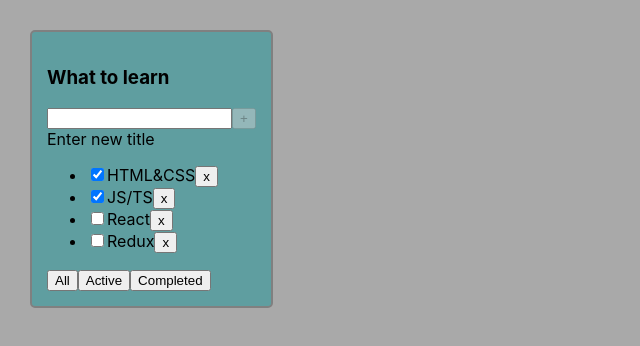
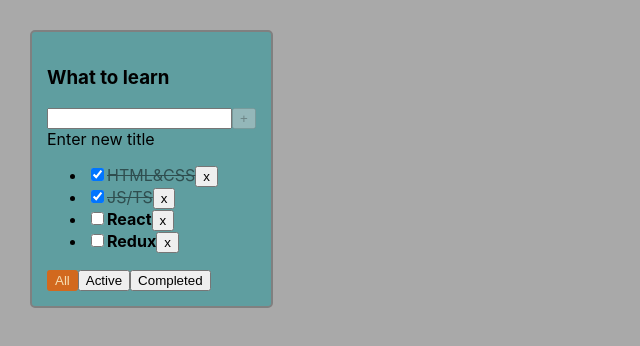
Before and after one commit to Taitanos/todolist-ts, a React (Create React App) app: page / in a window 1280 px wide. Shown: the top 346 px of the page, without its empty margins (0-640 px from the left). Built offline with nearby package versions, Linux system fonts and the light colour scheme.

Commit message:
refactoring code

```diff
--- a/src/App.css
+++ b/src/App.css
@@ -16,3 +16,24 @@
   padding: 15px;
   height: max-content;
 }
+
+.task{
+  font-weight: bold;
+}
+
+.task-done {
+  text-decoration: line-through;
+  opacity: 0.5;
+}
+
+.btn-active {
+  background-color: chocolate;
+  color: wheat;
+  border-radius: 3px;
+  border: 2px solid chocolate;
+}
+
+.input-error {
+  border: 2px solid red;
+  outline: none;
+}
--- a/src/App.tsx
+++ b/src/App.tsx
@@ -59,6 +59,7 @@ function App() {
             <Todolist
                 tasks={filteredTasksForRender}
                 title={todoListTitle}
+                filter={filter}
                 removeTask={removeTask}
                 changeFilter={changeFilter}
                 addTask={addTask}
--- a/src/Todolist.tsx
+++ b/src/Todolist.tsx
@@ -4,6 +4,7 @@ import {FilterValuesType} from './App';
 type TodoListPropsType = {
     title: string
     tasks: Array<TaskType>
+    filter: FilterValuesType
     removeTask: (taskId: string) => void
     changeFilter: (nextFilterValue: FilterValuesType) => void
     addTask: (title: string) => void
@@ -16,16 +17,23 @@ export type TaskType = {
     isDone: boolean
 }
 
-const Todolist: FC<TodoListPropsType> = ({title, tasks, removeTask, changeFilter, addTask, changeTaskStatus}) => {
+const Todolist: FC<TodoListPropsType> = ({
+                                             title,
+                                             tasks,
+                                             filter,
+                                             removeTask,
+                                             changeFilter,
+                                             addTask,
+                                             changeTaskStatus
+                                         }) => {
 
     const [newTaskTitle, setNewTaskTitle] = useState('')
+    const [inputError, setInputError] = useState(false)
 
     // проходим по массиву заданий и рисуем их
     const listItems: Array<JSX.Element> = tasks.map(t => {
-
         const onClickRemoveTaskHandler = () => removeTask(t.id)
         const onChangeTaskStatusHandler = (e: React.ChangeEvent<HTMLInputElement>) => changeTaskStatus(t.id, e.currentTarget.checked)
-
         return (
             <li key={t.id}>
                 <input
@@ -33,7 +41,7 @@ const Todolist: FC<TodoListPropsType> = ({title, tasks, removeTask, changeFilter
                     type="checkbox"
                     checked={t.isDone}
                 />
-                <span>{t.title}</span>
+                <span className={t.isDone ? 'task-done' : 'task'}>{t.title}</span>
                 <button onClick={onClickRemoveTaskHandler}>x</button>
             </li>
         )
@@ -51,15 +59,24 @@ const Todolist: FC<TodoListPropsType> = ({title, tasks, removeTask, changeFilter
         setNewTaskTitle('')
     }
 
-    const onChangeSetNewTitle = (e: React.ChangeEvent<HTMLInputElement>) => setNewTaskTitle(e.target.value)
+    const onChangeSetNewTaskTitle = (e: React.ChangeEvent<HTMLInputElement>) => {
+        const trimmedTitle = e.target.value.trim()
+        if (trimmedTitle || e.target.value.length === 0) {
+            inputError && setInputError(false)
+            setNewTaskTitle(trimmedTitle)
+        } else {
+            setInputError(true)
+        }
+    }
 
     const onKeyDownAddTask = (e: React.KeyboardEvent<HTMLInputElement>) => e.key === 'Enter' && onClickAddTask()
-
     const isAddBtnDisabled = !newTaskTitle || newTaskTitle.length >= 15
 
-    const userMessage = newTaskTitle.length < 15
-        ? <span>Enter new title</span>
-        : <span style={{color: 'red'}}>Your title is too long</span>
+    const userMessage = inputError
+        ? <span style={{color: 'red'}}>Your title is too empty</span>
+        : newTaskTitle.length < 15
+            ? <span>Enter new title</span>
+            : <span style={{color: 'red'}}>Your title is too long</span>
 
 
     return (
@@ -68,8 +85,9 @@ const Todolist: FC<TodoListPropsType> = ({title, tasks, removeTask, changeFilter
                 <h3>{title}</h3>
                 <div>
                     <input
+                        className={inputError ? 'input-error' : undefined}
                         value={newTaskTitle}
-                        onChange={onChangeSetNewTitle}
+                        onChange={onChangeSetNewTaskTitle}
                         onKeyDown={onKeyDownAddTask}
                     />
                     <button
@@ -83,17 +101,26 @@ const Todolist: FC<TodoListPropsType> = ({title, tasks, removeTask, changeFilter
                 </div>
                 {tasksList}
                 <div>
-                    <button onClick={() => {
-                        changeFilter('all')
-                    }}>All
+                    <button
+                        className={filter === 'all' ? 'btn-active' : undefined}
+                        onClick={() => {
+                            changeFilter('all')
+                        }}
+                    >All
                     </button>
-                    <button onClick={() => {
-                        changeFilter('active')
-                    }}>Active
+                    <button
+                        className={filter === 'active' ? 'btn-active' : undefined}
+                        onClick={() => {
+                            changeFilter('active')
+                        }}
+                    >Active
                     </button>
-                    <button onClick={() => {
-                        changeFilter('completed')
-                    }}>Completed
+                    <button
+                        className={filter === 'completed' ? 'btn-active' : undefined}
+                        onClick={() => {
+                            changeFilter('completed')
+                        }}
+                    >Completed
                     </button>
                 </div>
             </div>
```
